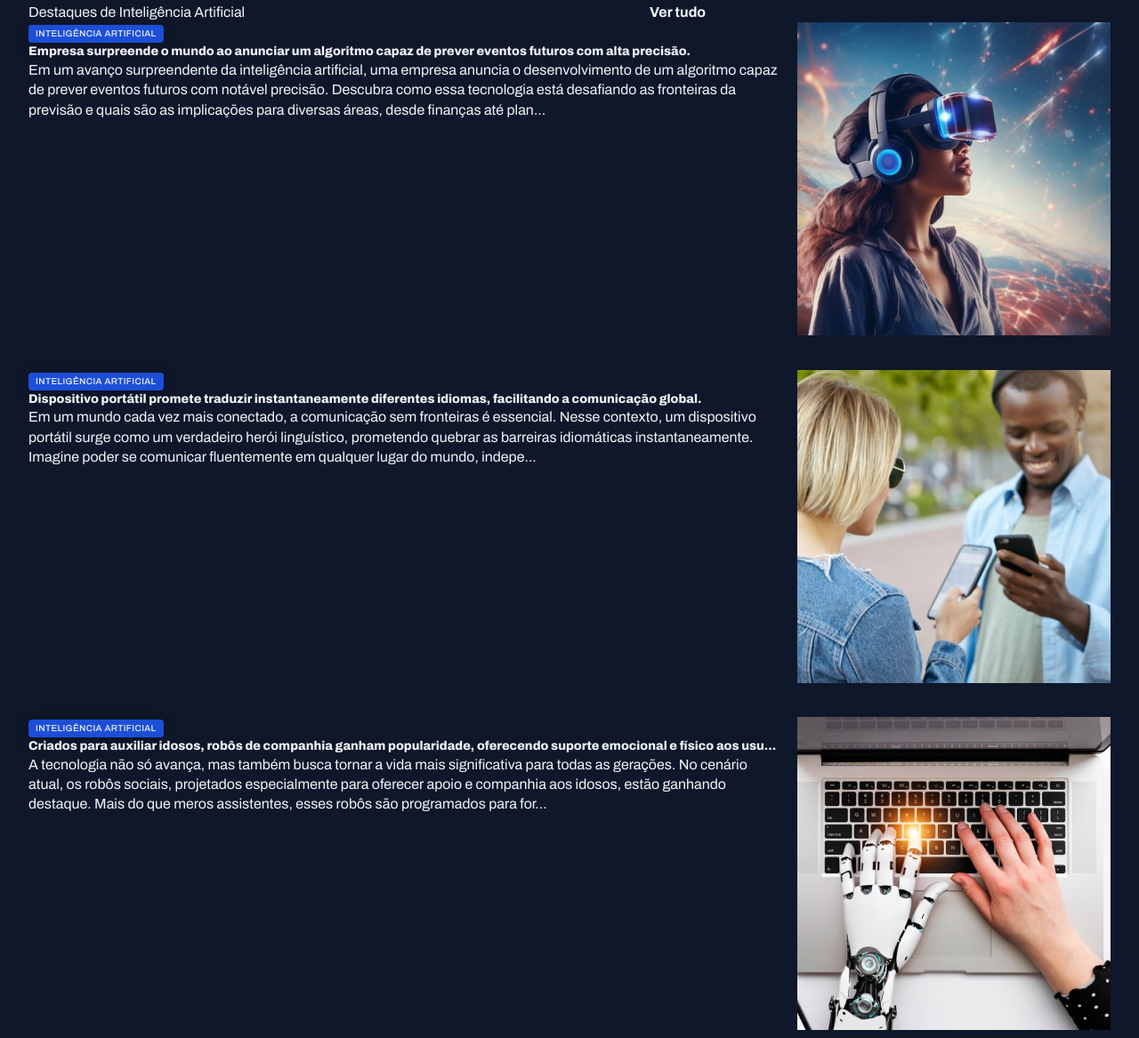
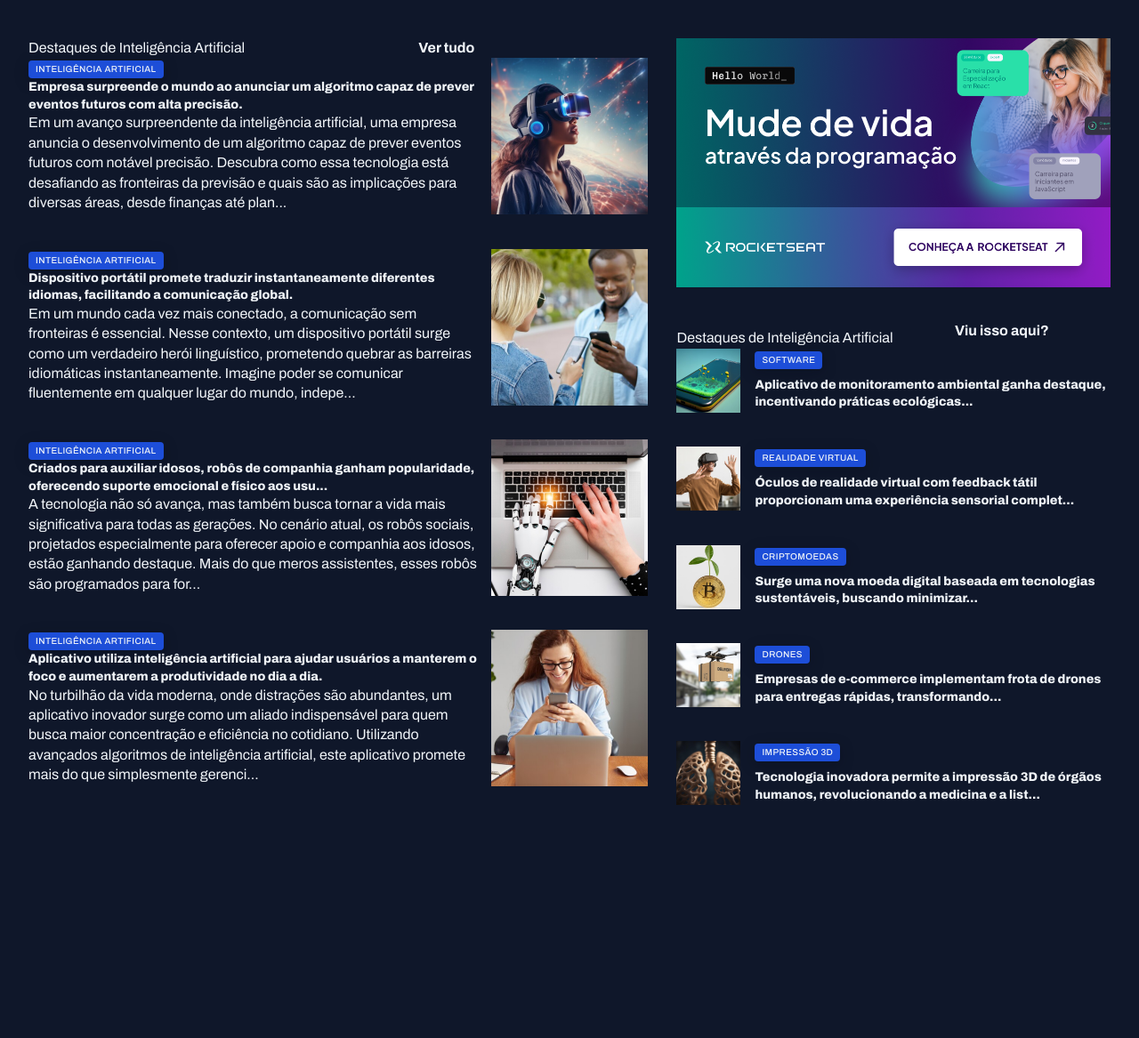
Before and after one commit to aluno77/portal_not-cias, a plain HTML site: page index.html in a window 1280 px wide. Shown: the part 1008-2175 px from the top of the page at 89% size. After the commit the page ends 1960 px from the top, so only its background shows below. Drawn offline with Linux system fonts and the light colour scheme.

Commit message:
Estilizando os últimos cards

```diff
--- a/index.html
+++ b/index.html
@@ -233,7 +233,7 @@
       </div>
     </section>
 
-    <div>
+    <aside>
       <div id="ads">
         <img src="assets/Ads.png" alt="">
       </div>
@@ -255,7 +255,7 @@
             <div>
               <span class="content-tag">Software</span>
               <h3 class="text-xl">
-                Aplicativo de monitoramento ambiental ganha destaque, incentivando práticas ecológicas e prom...
+                Aplicativo de monitoramento ambiental ganha destaque, incentivando práticas ecológicas...
               </h3>
             </div>
           </article>
@@ -281,7 +281,7 @@
             <div>
               <span class="content-tag">Criptomoedas</span>
               <h3 class="text-xl">
-                Surge uma nova moeda digital baseada em tecnologias sustentáveis, buscando minimizar o i...
+                Surge uma nova moeda digital baseada em tecnologias sustentáveis, buscando minimizar...
               </h3>
             </div>
           </article>
@@ -294,7 +294,7 @@
             <div>
               <span class="content-tag">Drones</span>
               <h3 class="text-xl">
-                Empresas de e-commerce implementam frota de drones para entregas rápidas, transformando o cen...
+                Empresas de e-commerce implementam frota de drones para entregas rápidas, transformando...
               </h3>
             </div>
           </article>
@@ -313,7 +313,7 @@
           </article>
         </div>
       </section>
-    </div>
+    </aside>
   </main>
 </body>
 
--- a/styles/global.css
+++ b/styles/global.css
@@ -56,8 +56,16 @@ img {
 }
 
 main {
-  main-top: 40px;
-  gap: 80px;
+  margin-block: 40px;
+  row-gap: 80px;
+  column-gap: 32px;
+
+  grid-template-columns: 2fr 1.4fr;
+
+  grid-template-areas:
+    "featured featured"
+    "weekly weekly"
+    "ai aside";
 }
 
 .content-tag {
--- a/styles/sections.css
+++ b/styles/sections.css
@@ -21,6 +21,7 @@ sections header {
 }
 
 #featured {
+  grid-area: featured;
   img {
     height: 100%;
     object-fit: cover;
@@ -57,7 +58,9 @@ sections header {
 }
 
 #weekly {
-  & > div {
+  grid-area: weekly;
+
+  &> div {
     grid-template-columns: repeat(4, 292px);
   }
 
@@ -73,9 +76,41 @@ sections header {
       top: 8px;
       left: 8px;
     }
+
     p {
       margin-top: 8px;
       font-weight: 800;
     }
   }
 }
+
+#ai {
+  grid-area: ai;
+
+  img {
+    width: 176px;
+    aspect-ratio: 1/1;
+    object-fit: cover;
+  }
+
+  h3 {
+    margin-top: 8px 4px;
+  }
+}
+
+aside {
+  grid-area: aside;
+}
+
+#more {
+margin-top: 32px;
+  h3{
+    margin-top: 8px;
+  }
+
+  img {
+    width: 72px;
+    aspect-ratio: 1/1;
+    object-fit: cover;
+  }
+}
```
